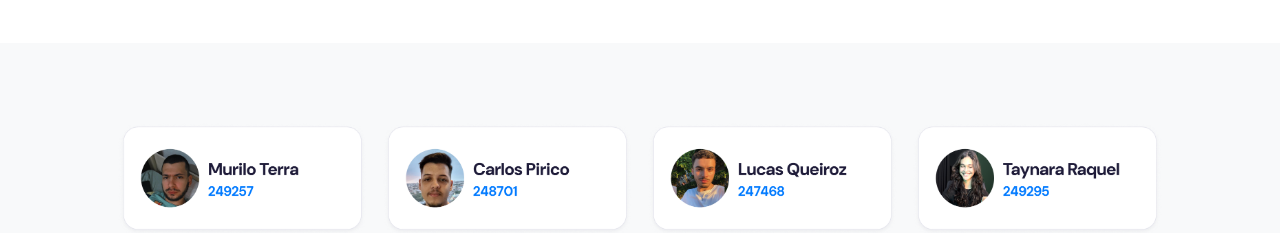
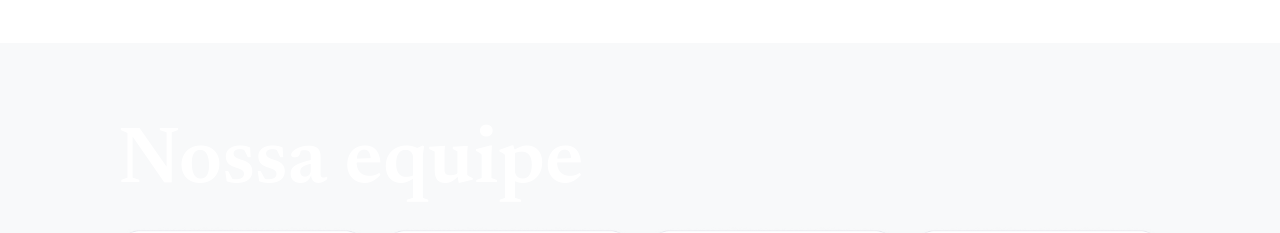
Before and after one commit to taynarossauro/LP-Know-How, a website: page index.html in a window 1280 px wide. Shown: the part 1680-1913 px from the top of the page. Drawn offline with nearby package versions, Linux system fonts and the light colour scheme; files whose address does not match are found by name.

Commit message:
add titulo secao equipe

```diff
--- a/index.html
+++ b/index.html
@@ -174,6 +174,9 @@
         <!-- Basic features section-->
         <section class="bg-light">
             <div class="container px-5">
+                <h2 class="text-white display-1 lh-1 mb-4">
+                    Nossa equipe
+                </h2>
                 <img src="dist/assets/img/equipe.png" style="max-width: 100%; height: auto;" />
             </div>
         </section>
```
